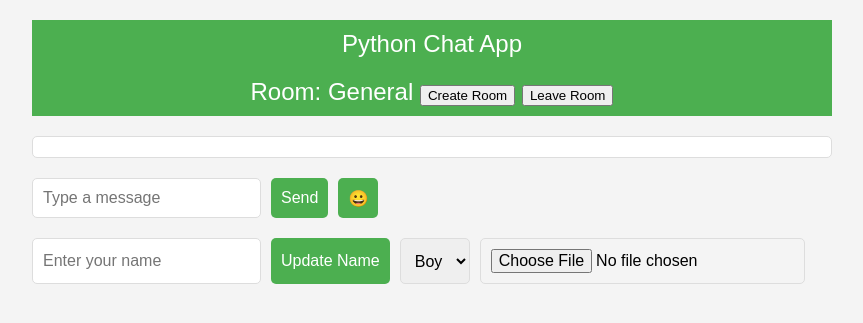
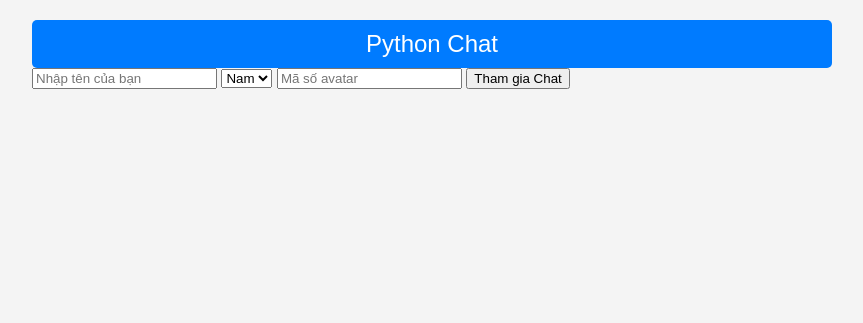
Before and after one commit to Lofon/python-chat1, a Flask app: page / in a window 1280 px wide. Shown: the top 323 px of the page, without its empty margins (208-1071 px from the left). Run offline with Flask 3, Linux system fonts and the light colour scheme; some libraries are stand-ins or nearby versions.

Commit message:
index.html

```diff
--- a/templates/index.html
+++ b/templates/index.html
@@ -6,6 +6,7 @@
     <title>Python Chat App</title>
     <script src="https://cdnjs.cloudflare.com/ajax/libs/socket.io/4.7.5/socket.io.js"></script>
     <style>
+        /* Thêm CSS để giữ giao diện tương tự */
         body {
             font-family: Arial, sans-serif;
             background-color: #f4f4f4;
@@ -14,179 +15,93 @@
         }
         .container {
             max-width: 800px;
-            margin: 0 auto;
+            margin: auto;
             padding: 20px;
         }
-        .chat-header, .room-header {
-            background-color: #4CAF50;
+        .chat-header {
+            text-align: center;
+            font-size: 24px;
+            background: #007BFF;
             color: white;
             padding: 10px;
-            text-align: center;
-            font-size: 24px;
+            border-radius: 5px;
         }
         .chat-window {
-            border: 1px solid #ddd;
+            height: 400px;
+            border: 1px solid #ccc;
             border-radius: 5px;
-            background: #fff;
             padding: 10px;
-            margin-top: 20px;
-            max-height: 400px;
+            background: white;
             overflow-y: auto;
-        }
-        .message {
-            margin-bottom: 15px;
-        }
-        .message .username {
-            font-weight: bold;
-            margin-right: 10px;
-        }
-        .message .time {
-            color: #aaa;
-            font-size: 0.85em;
+            margin-bottom: 10px;
         }
         .input-row {
-            margin-top: 20px;
             display: flex;
+            margin-bottom: 10px;
         }
-        .input-row input, .input-row button, select {
+        .input-row input, .input-row button {
+            padding: 10px;
             margin-right: 10px;
-            padding: 10px;
-            font-size: 16px;
-            border: 1px solid #ddd;
             border-radius: 5px;
+            border: 1px solid #ccc;
         }
         .input-row button {
-            background-color: #4CAF50;
+            background: #007BFF;
             color: white;
-            border: none;
             cursor: pointer;
-        }
-        .input-row button:hover {
-            background-color: #45a049;
         }
     </style>
 </head>
 <body>
     <div class="container">
-        <div class="chat-header">Python Chat App</div>
+        <div class="chat-header">Python Chat</div>
 
-        <div class="room-header">
-            <span id="room-name">Room: General</span>
-            <button id="create-room-button">Create Room</button>
-            <button id="leave-room-button">Leave Room</button>
+        <div id="user-setup">
+            <input type="text" id="username" placeholder="Nhập tên của bạn">
+            <select id="gender">
+                <option value="boy">Nam</option>
+                <option value="girl">Nữ</option>
+            </select>
+            <input type="number" id="avatar-id" placeholder="Mã số avatar">
+            <button id="join-chat">Tham gia Chat</button>
         </div>
 
-        <div id="room-creation" style="display: none;">
-            <input type="text" id="room-name-input" placeholder="Enter room name">
-            <select id="room-type-select">
-                <option value="public">Public</option>
-                <option value="private">Private</option>
-            </select>
-            <input type="password" id="room-password-input" placeholder="Enter password (if private)" style="display: none;">
-            <button id="confirm-room-button">Create</button>
-        </div>
-
-        <div class="chat-window" id="chat-window">
-            <!-- Messages will appear here -->
-        </div>
-
-        <div class="input-row">
-            <input type="text" id="message-input" placeholder="Type a message">
-            <button id="send-button">Send</button>
-            <button id="emoji-button">😀</button>
-        </div>
-
-        <div class="input-row">
-            <input type="text" id="username-input" placeholder="Enter your name">
-            <button id="update-username-button">Update Name</button>
-            <select id="gender-select">
-                <option value="boy">Boy</option>
-                <option value="girl">Girl</option>
-            </select>
-            <input type="file" id="avatar-upload" accept="image/*">
+        <div id="chat-section" style="display: none;">
+            <div class="chat-window" id="chat-window"></div>
+            <div class="input-row">
+                <input type="text" id="message" placeholder="Nhập tin nhắn">
+                <button id="send">Gửi</button>
+            </div>
         </div>
     </div>
 
     <script>
         const socket = io();
+        const userSetup = document.getElementById('user-setup');
+        const chatSection = document.getElementById('chat-section');
+        const chatWindow = document.getElementById('chat-window');
+        const messageInput = document.getElementById('message');
 
-        const chatWindow = document.getElementById('chat-window');
-        const messageInput = document.getElementById('message-input');
-        const sendButton = document.getElementById('send-button');
-        const roomNameSpan = document.getElementById('room-name');
-        const createRoomButton = document.getElementById('create-room-button');
-        const leaveRoomButton = document.getElementById('leave-room-button');
-        const roomCreation = document.getElementById('room-creation');
-        const roomNameInput = document.getElementById('room-name-input');
-        const roomTypeSelect = document.getElementById('room-type-select');
-        const roomPasswordInput = document.getElementById('room-password-input');
-        const confirmRoomButton = document.getElementById('confirm-room-button');
-        const usernameInput = document.getElementById('username-input');
-        const updateUsernameButton = document.getElementById('update-username-button');
-        const genderSelect = document.getElementById('gender-select');
-        const avatarUpload = document.getElementById('avatar-upload');
-        const emojiButton = document.getElementById('emoji-button');
+        document.getElementById('join-chat').addEventListener('click', () => {
+            const username = document.getElementById('username').value;
+            const gender = document.getElementById('gender').value;
+            const avatarId = document.getElementById('avatar-id').value;
 
-        let currentRoom = 'General';
-        let username = `User_${Math.floor(Math.random() * 1000)}`;
-        let gender = 'boy';
-        let avatar = '';
-
-        socket.on('connect', () => {
-            socket.emit('user_info', { username, gender, avatar });
+            socket.emit('user_info', { username, gender, avatar_id: avatarId });
+            userSetup.style.display = 'none';
+            chatSection.style.display = 'block';
         });
 
-        sendButton.addEventListener('click', () => {
-            const message = messageInput.value.trim();
-            if (message) {
-                socket.emit('send_message', {
-                    message,
-                    time: new Date().toLocaleTimeString(),
-                    room: currentRoom
-                });
-                messageInput.value = '';
-            }
-        });
-
-        createRoomButton.addEventListener('click', () => {
-            roomCreation.style.display = 'block';
-        });
-
-        confirmRoomButton.addEventListener('click', () => {
-            const roomName = roomNameInput.value.trim();
-            const roomType = roomTypeSelect.value;
-            const password = roomType === 'private' ? roomPasswordInput.value : null;
-
-            if (roomName) {
-                socket.emit('create_room', { room_name: roomName, private: roomType === 'private', password });
-                roomCreation.style.display = 'none';
-            }
-        });
-
-        leaveRoomButton.addEventListener('click', () => {
-            socket.emit('leave_room', { room_name: currentRoom });
-        });
-
-        roomTypeSelect.addEventListener('change', () => {
-            roomPasswordInput.style.display = roomTypeSelect.value === 'private' ? 'inline-block' : 'none';
-        });
-
-        updateUsernameButton.addEventListener('click', () => {
-            username = usernameInput.value.trim();
-            gender = genderSelect.value;
-            avatar = avatarUpload.files[0] ? URL.createObjectURL(avatarUpload.files[0]) : '';
-            socket.emit('user_info', { username, gender, avatar });
-        });
-
-        socket.on('new_message', data => {
+        socket.on('new_message', (data) => {
             const messageDiv = document.createElement('div');
-            messageDiv.className = 'message';
-            messageDiv.innerHTML = `<span class="username">${data.username}</span> <span class="time">${data.time}</span>: ${data.message}`;
+            messageDiv.innerHTML = `<strong>${data.username}</strong>: ${data.message} <span style="color: gray; font-size: 0.8em;">(${data.time})</span>`;
             chatWindow.appendChild(messageDiv);
         });
 
-        emojiButton.addEventListener('click', () => {
-            messageInput.value += '😀';
+        document.getElementById('send').addEventListener('click', () => {
+            const message = messageInput.value;
+            socket.emit('send_message', { message, time: new Date().toLocaleTimeString() });
+            messageInput.value = '';
         });
     </script>
 </body>
```
